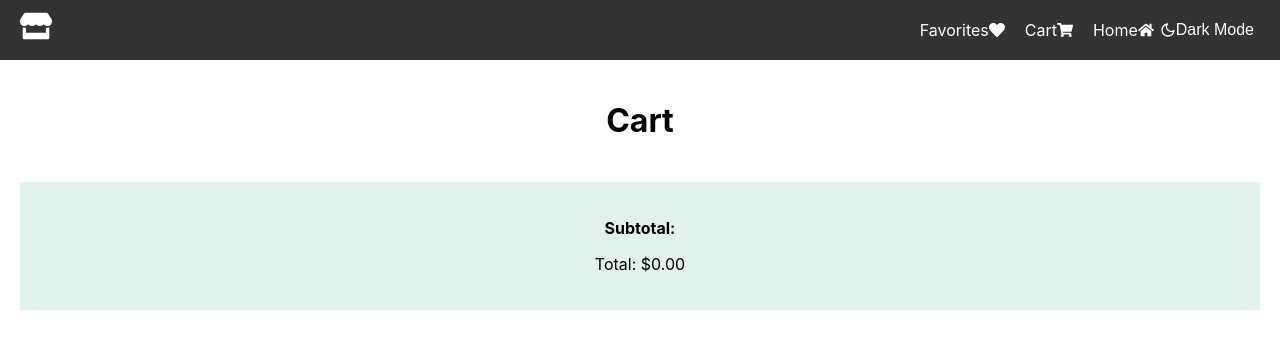
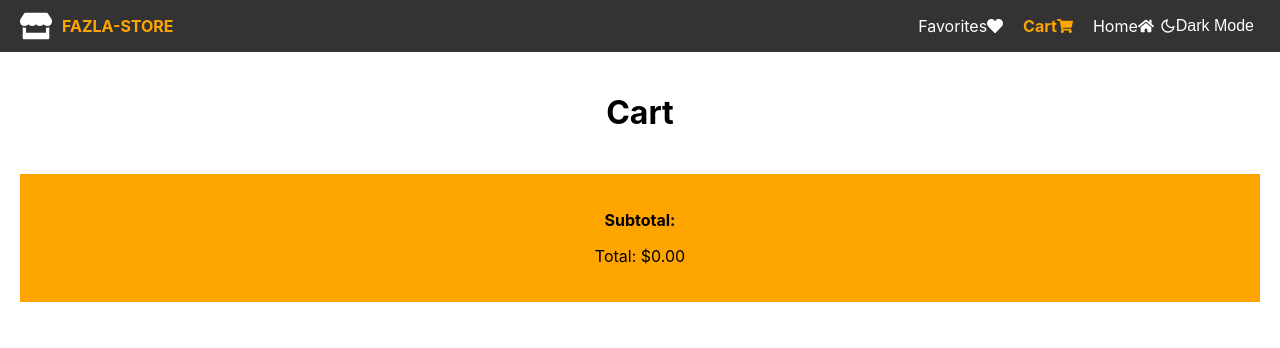
Before and after one commit to caglademirhan/fazla-netlify-app, a React (Create React App) app: page /cart in a window 1280 px wide. Shown: the top 348 px of the page. Built offline with nearby package versions, Linux system fonts and the light colour scheme.

Commit message:
beautify header

```diff
--- a/src/Cart.js
+++ b/src/Cart.js
@@ -70,7 +70,7 @@ function Cart() {
           </div>
         ))}
       </div>
-      <div className="cart-subtotal" style={{ backgroundColor: '#e0f2e9', padding: '20px', marginTop: '20px' }}>
+      <div className="cart-subtotal" style={{ backgroundColor: 'orange', padding: '20px', marginTop: '20px' }}>
         <p style={{ fontWeight: 'bold' }}>Subtotal:</p>
         <p>Total: ${calculateTotalPrice().toFixed(2)}</p>
       </div>
--- a/src/Header.js
+++ b/src/Header.js
@@ -1,5 +1,5 @@
 import React, { useState } from 'react';
-import { Link } from 'react-router-dom';
+import { Link, useLocation } from 'react-router-dom';
 import { FaHome, FaHeart, FaShoppingCart, FaStore } from 'react-icons/fa'; // Import icons from react-icons library
 import { FiSun, FiMoon } from 'react-icons/fi'; // Import icons for light/dark mode
 
@@ -10,26 +10,31 @@ function Header() {
   // Function to toggle between light and dark modes
   const toggleTheme = () => {
     setDarkMode(!isDarkMode);
-    // Add logic here to switch your application's theme (CSS classes, etc.)
+
   };
+
+  // Get the current route location
+  const location = useLocation();
 
   return (
     <header style={headerStyle}>
       <div style={leftContainerStyle}>
-        <div style={logoStyle}>
-          <FaStore size={32} /> {/* Replace with your preferred store icon */}
-        </div>
+        {/* Wrap the logo with a Link component */}
+        <Link to="/" style={logoLinkStyle}>
+          <FaStore size={32} /> {/*  */}
+          <span style={logoTextStyle}> FAZLA-STORE </span>
+        </Link>
       </div>
       <div style={rightContainerStyle}>
         <nav style={navStyle}>
           {/* Add other navigation links as needed */}
-          <Link to="/favorites" style={linkStyle}>
+          <Link to="/favorites" style={{ ...linkStyle, ...(location.pathname === '/favorites' && activeTabStyle) }}>
             Favorites <FaHeart />
           </Link>
-          <Link to="/cart" style={linkStyle}>
+          <Link to="/cart" style={{ ...linkStyle, ...(location.pathname === '/cart' && activeTabStyle) }}>
             Cart <FaShoppingCart />
           </Link>
-          <Link to="/" style={linkStyle}>
+          <Link to="/" style={{ ...linkStyle, ...(location.pathname === '/' && activeTabStyle) }}>
             Home <FaHome />
           </Link>
         </nav>
@@ -57,8 +62,22 @@ const leftContainerStyle = {
   alignItems: 'center',
 };
 
+// Add logoLinkStyle for the logo link
+const logoLinkStyle = {
+  textDecoration: 'none',
+  color: 'white',
+  display: 'flex',
+  alignItems: 'center',
+};
+
 const logoStyle = {
   fontSize: '32px',
+};
+
+const logoTextStyle = {
+  marginLeft: '10px',
+  fontWeight: 'bold',
+  color: 'orange',
 };
 
 const rightContainerStyle = {
@@ -88,4 +107,10 @@ const themeButtonStyle = {
   alignItems: 'center',
 };
 
+// Style for the active tab
+const activeTabStyle = {
+  color: 'orange', // Change the color as desired
+  fontWeight: 'bold', // Add other styling for active tab
+};
+
 export default Header;
```
